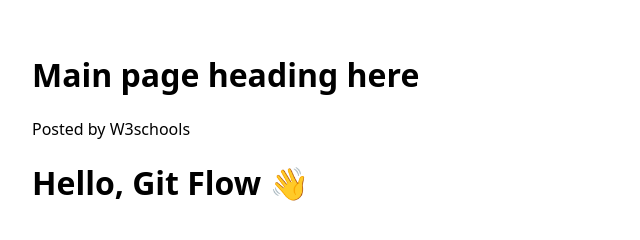
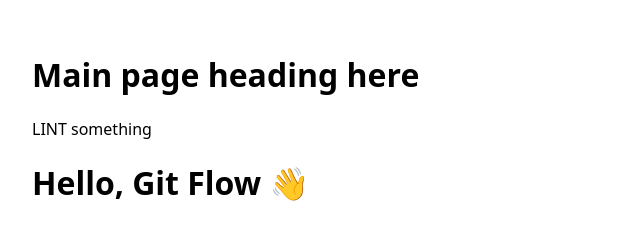
Before and after one commit to radoelker/web-lab, a plain HTML site: page index.html in a window 1280 px wide. Shown: the full height of the page, 0-640 px from the left. Drawn offline with Linux system fonts and the light colour scheme.

Commit message:
committing changes to origin/release/1.0.0

```diff
--- a/index.html
+++ b/index.html
@@ -9,7 +9,7 @@
 				      <body>
 					      <header>
 						        <h1>Main page heading here</h1>
-							  <p>Posted by W3schools</p>
+							<p>LINT something</p>
 					      </header>
 					          <h1>Hello, Git Flow 👋</h1>
 						      <script src="script.js"></script>
--- a/styles.css
+++ b/styles.css
@@ -5,12 +5,6 @@
 	        background: #ffffff;
 	}
 
-		/*
-		 * Source - https://stackoverflow.com/a/76961890
-		 * Posted by mplungjan
-		 * Retrieved 2026-03-30, License - CC BY-SA 4.0
-		 * */
-
 	.light { background-color: white;}
 	.dark { background-color: black;}
 	}
```
Also changed, not shown: 1 other file.
